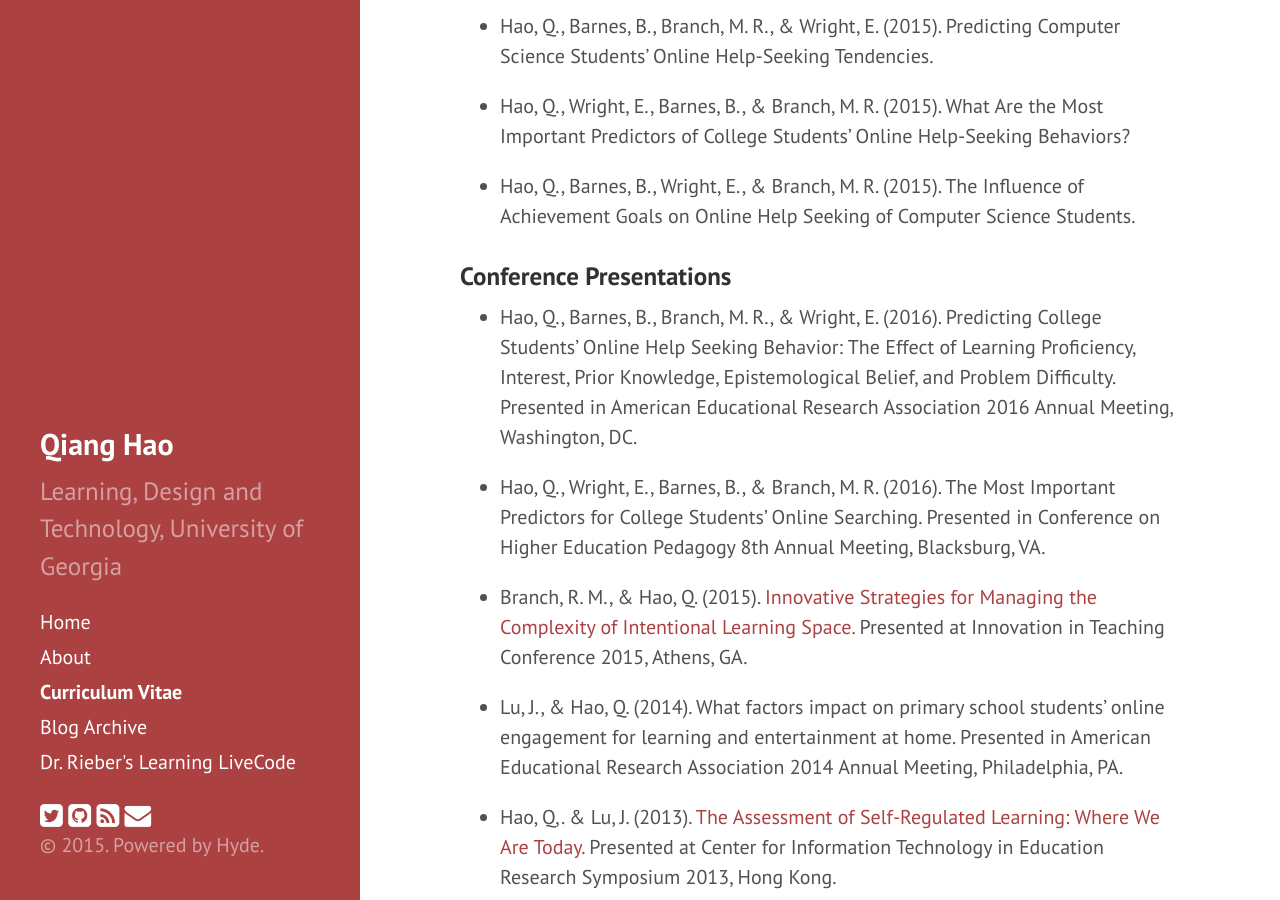
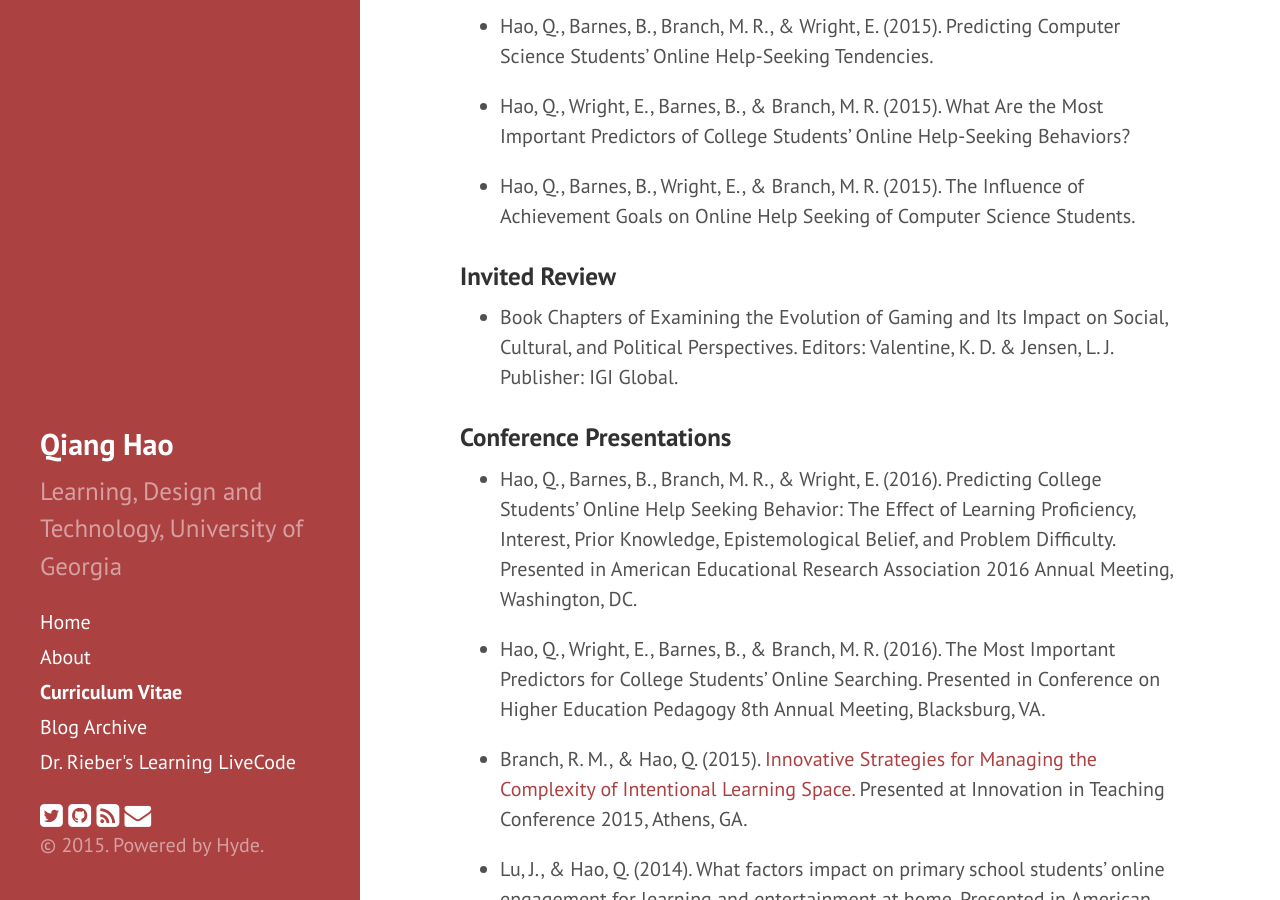
Before and after one commit to Neo-Hao/neo-hao.github.io, a Jekyll site: the page built from cv.md, in a window 1280 px wide and 900 px high, scrolled down 1884 px. Built offline with Jekyll 4.4.1, drawn with Linux system fonts in a browser that asks for light colours; nearby versions of some CDN libraries; Markdown is read by kramdown in place of the engine named in the settings; some of the changed text lies outside the part shown.

Commit message:
add review

```diff
--- a/cv.md
+++ b/cv.md
@@ -64,6 +64,10 @@ title: Curriculum Vitae
 * Hao, Q., Wright, E., Barnes, B., & Branch, M. R. (2015). What Are the Most Important Predictors of College Students' Online Help-Seeking Behaviors?
 
 * Hao, Q., Barnes, B., Wright, E., & Branch, M. R. (2015). The Influence of Achievement Goals on Online Help Seeking of Computer Science Students.
+
+### Invited Review
+
+* Book Chapters of Examining the Evolution of Gaming and Its Impact on Social, Cultural, and Political Perspectives. Editors: Valentine, K. D. & Jensen, L. J. Publisher: IGI Global.
 
 ### Conference Presentations
 
```
Also changed, not shown: other parts of cv.md (+1 -1 lines).
